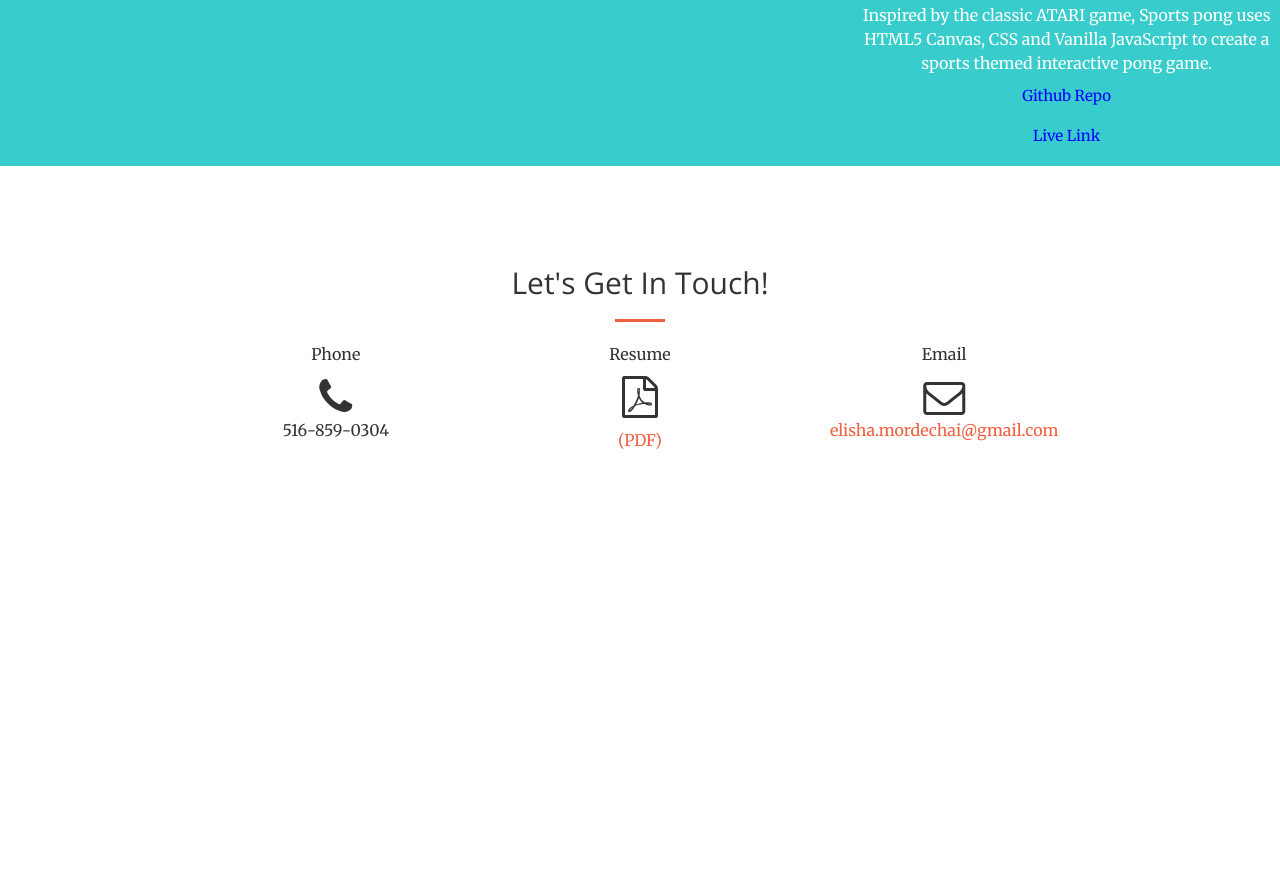
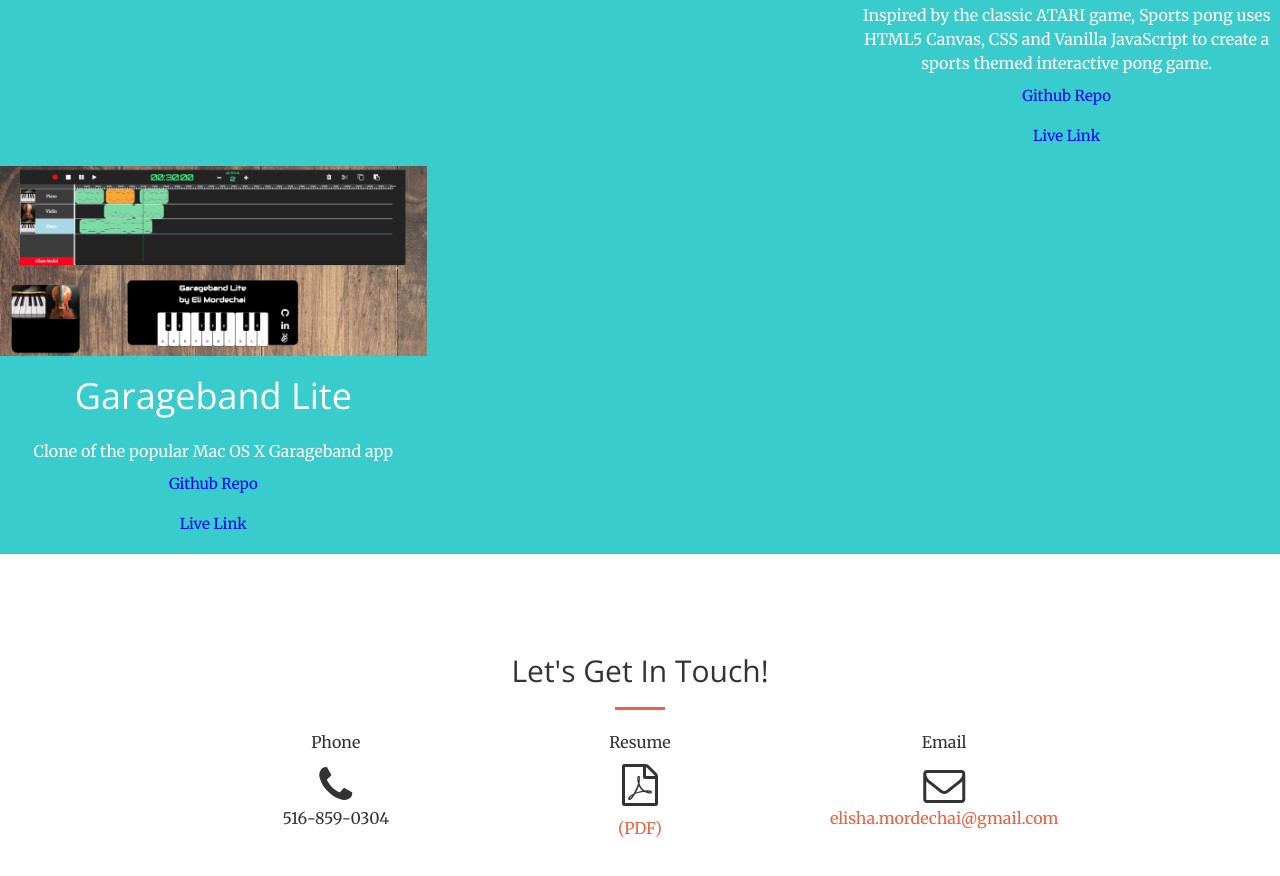
Before and after one commit to Elimor5/Portfolio, a website: page index.html in a window 1280 px wide. Shown: the part 2973-3849 px from the top of the page. Before the commit the page ends 3535 px from the top, so only its background shows below. Drawn offline with nearby package versions, Linux system fonts and the light colour scheme.

Commit message:
add garageband lite to portfolio

```diff
--- a/index.html
+++ b/index.html
@@ -301,6 +301,36 @@
                 </div>
             </div> -->
         </div>
+            <div class="row no-gutter popup-gallery">
+                <div class="col-lg-4 col-sm-6">
+                    <a target="_blank" href="https://elimor5.github.io/garageband-lite/" class="portfolio-box">
+                        <img src="img/portfolio/thumbnails/garageband_lite.png" class="img-responsive" alt="">
+                        <div class="portfolio-box-caption">
+                            <div class="portfolio-box-caption-content">
+                                <div class="project-category text-faded">
+                                    JAVASCRIPT PROJECT
+                                </div>
+                                <div class="project-name">
+                                    GARAGEBAND LITE
+                                </div>
+                            </div>
+                        </div>
+                    </a>
+                </div>
+            </div>
+
+            <div class="row no-gutter popup-gallery">
+              <div class="col-lg-4 col-sm-6">
+                  <h1 class='project-title'>Garageband Lite</h1>
+                  <div class="projec-desc-container">
+                    <p class="project-desc">
+                      Clone of the popular Mac OS X Garageband app
+                    </p>
+                    <a target="_blank" class="project-link" href="https://github.com/Elimor5/garageband-lite"> Github Repo</a>
+                          <a target="_blank" class="project-link" href="https://elimor5.github.io/garageband-lite/"> Live Link</a>
+                  </div>
+              </div>
+            </div>
     </section>
 
     <!-- <aside class="bg-dark">
```
Also changed, not shown: img/portfolio/thumbnails/garageband_lite.png (added), 1 other file.
